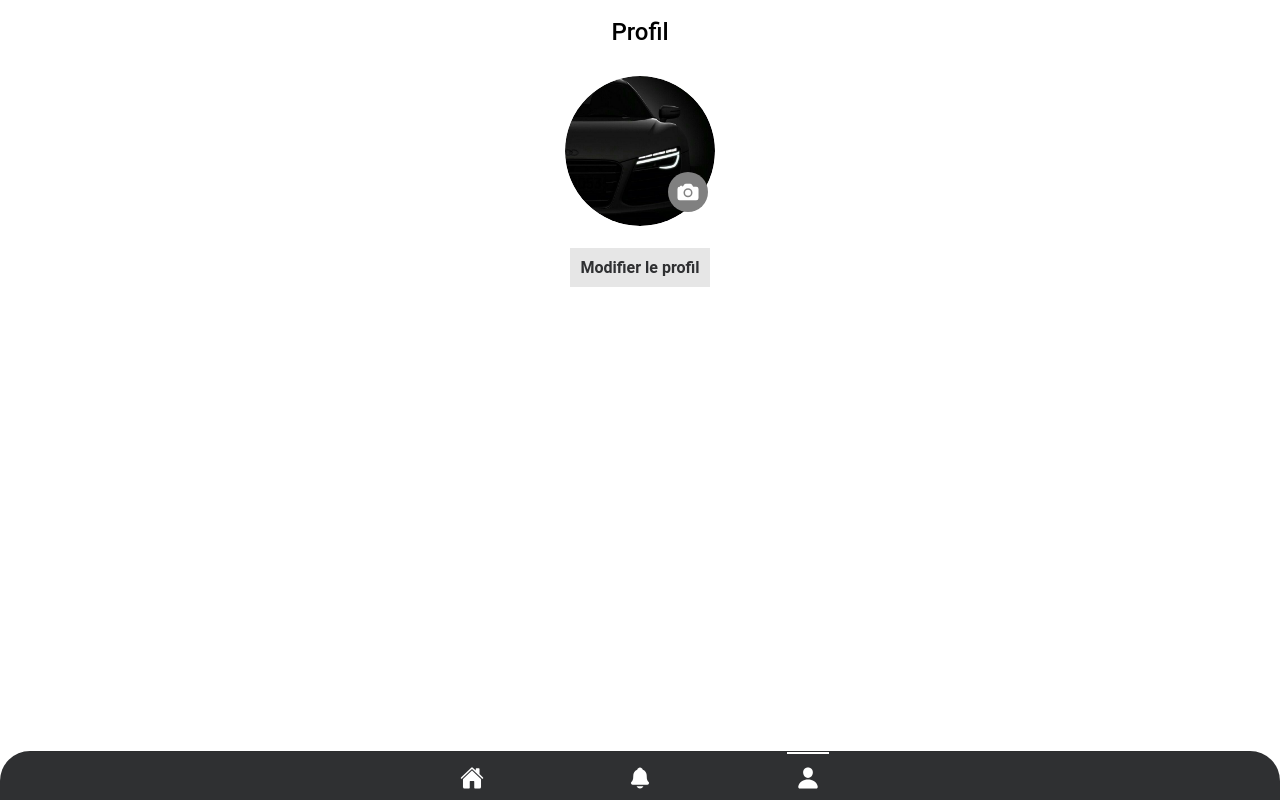
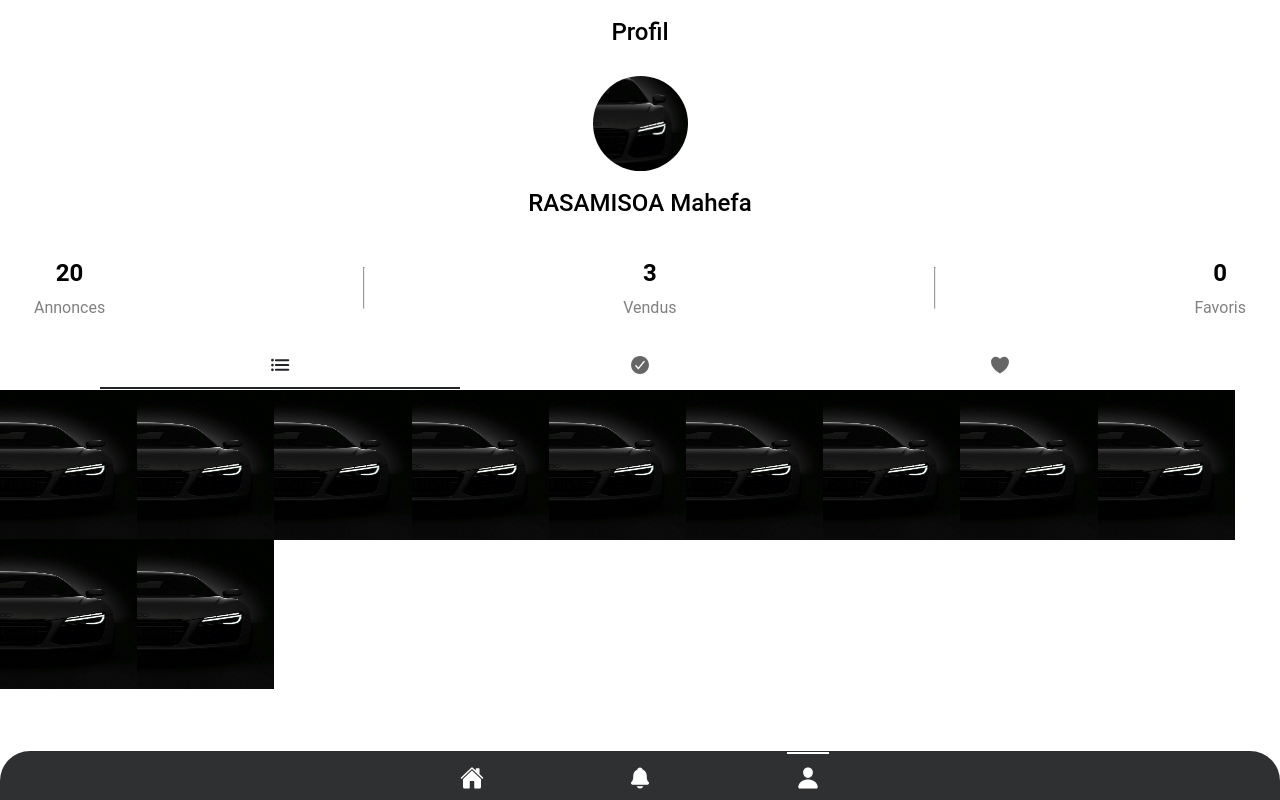
Before and after one commit to Rsm-mah/PROJET_FINAL_S5_MOBILE, a React (Vite) app: page /profil in a window 1280 px wide. Built offline with nearby package versions, Linux system fonts and the light colour scheme.

Commit message:
update css
modification css ListAnnonce,Notification,Profil

```diff
--- a/src/components/Select/SelectP.css
+++ b/src/components/Select/SelectP.css
@@ -44,5 +44,5 @@
     height: 0;
 }
 .box_option_select.close {
-    height: 150px;
+    height: 95px;
 }
--- a/src/pages/Annonce/ListAnnonce.tsx
+++ b/src/pages/Annonce/ListAnnonce.tsx
@@ -1,8 +1,7 @@
-import React, { useState} from 'react';
 import { IonCard, IonCardHeader, IonCardTitle, IonCardSubtitle, IonCardContent,IonIcon } from '@ionic/react';
 import { Link } from 'react-router-dom';
 import './Annonce.css';
-import { ellipsisVertical,informationCircle } from 'ionicons/icons';
+import { informationCircle } from 'ionicons/icons';
 import Sary from '../../assets/img/test3.jfif';
 
   const ListAnnonce = () => {
--- a/src/pages/Notification/Notification.css
+++ b/src/pages/Notification/Notification.css
@@ -46,8 +46,7 @@ ion-content .ion-content-body-notif {
         padding-left: 10px;
         img {
             border-radius: 50%;
-            width: 70px;
-            height: 70px;
+            width: 80px;
             object-fit: cover;
         }
     }
--- a/src/pages/Notification/Notification.tsx
+++ b/src/pages/Notification/Notification.tsx
@@ -1,7 +1,7 @@
 import React, { useState} from 'react';
 import {
     IonPage,
-    IonIcon,
+    IonAvatar,
     IonContent
 } from '@ionic/react';
 import './Notification.css';
@@ -23,7 +23,9 @@ import Sary from '../../assets/img/test3.jfif';
                 <div className='listNotification'>
                   <div className="notification">
                     <div className="sender-picture">
-                      <img src={Sary} alt="" />
+                      <IonAvatar>
+                          <img alt="Silhouette of a person's head" src={Sary} />
+                      </IonAvatar>
                     </div>
                     <div className="message">
                       <p><span className='name'>RASAMISOA Mahefa</span> vous a envoyé un nouveau message</p>
@@ -32,7 +34,9 @@ import Sary from '../../assets/img/test3.jfif';
                   </div>
                   <div className="notification">
                     <div className="sender-picture">
-                      <img src={Sary} alt="" />
+                      <IonAvatar>
+                        <img alt="Silhouette of a person's head" src={Sary} />
+                      </IonAvatar>
                     </div>
                     <div className="message">
                       <p><span className='name'>RASAMISOA Mahefa</span> vous a envoyé un nouveau message</p>
@@ -41,7 +45,9 @@ import Sary from '../../assets/img/test3.jfif';
                   </div>
                   <div className="notification">
                     <div className="sender-picture">
-                      <img src={Sary} alt="" />
+                    <IonAvatar>
+                        <img alt="Silhouette of a person's head" src={Sary} />
+                      </IonAvatar>
                     </div>
                     <div className="message">
                       <p><span className='name'>RASAMISOA Mahefa</span> vous a envoyé un nouveau message</p>
@@ -50,7 +56,9 @@ import Sary from '../../assets/img/test3.jfif';
                   </div>
                   <div className="notification">
                     <div className="sender-picture">
-                      <img src={Sary} alt="" />
+                    <IonAvatar>
+                        <img alt="Silhouette of a person's head" src={Sary} />
+                      </IonAvatar>
                     </div>
                     <div className="message">
                       <p><span className='name'>RASAMISOA Mahefa</span> vous a envoyé un nouveau message</p>
@@ -59,7 +67,9 @@ import Sary from '../../assets/img/test3.jfif';
                   </div>
                   <div className="notification">
                     <div className="sender-picture">
-                      <img src={Sary} alt="" />
+                    <IonAvatar>
+                        <img alt="Silhouette of a person's head" src={Sary} />
+                      </IonAvatar>
                     </div>
                     <div className="message">
                       <p><span className='name'>RASAMISOA Mahefa</span> vous a envoyé un nouveau message</p>
@@ -68,7 +78,9 @@ import Sary from '../../assets/img/test3.jfif';
                   </div>
                   <div className="notification">
                     <div className="sender-picture">
-                      <img src={Sary} alt="" />
+                      <IonAvatar>
+                        <img alt="Silhouette of a person's head" src={Sary} />
+                      </IonAvatar>
                     </div>
                     <div className="message">
                       <p><span className='name'>RASAMISOA Mahefa</span> vous a envoyé un nouveau message</p>
@@ -77,7 +89,9 @@ import Sary from '../../assets/img/test3.jfif';
                   </div>
                   <div className="notification">
                     <div className="sender-picture">
-                      <img src={Sary} alt="" />
+                      <IonAvatar>
+                        <img alt="Silhouette of a person's head" src={Sary} />
+                      </IonAvatar>
                     </div>
                     <div className="message">
                       <p><span className='name'>RASAMISOA Mahefa</span> vous a envoyé un nouveau message</p>
@@ -86,7 +100,9 @@ import Sary from '../../assets/img/test3.jfif';
                   </div>
                   <div className="notification">
                     <div className="sender-picture">
-                      <img src={Sary} alt="" />
+                      <IonAvatar>
+                        <img alt="Silhouette of a person's head" src={Sary} />
+                      </IonAvatar>
                     </div>
                     <div className="message">
                       <p><span className='name'>RASAMISOA Mahefa</span> vous a envoyé un nouveau message</p>
@@ -95,7 +111,9 @@ import Sary from '../../assets/img/test3.jfif';
                   </div>
                   <div className="notification">
                     <div className="sender-picture">
-                      <img src={Sary} alt="" />
+                      <IonAvatar>
+                        <img alt="Silhouette of a person's head" src={Sary} />
+                      </IonAvatar>
                     </div>
                     <div className="message">
                       <p><span className='name'>RASAMISOA Mahefa</span> vous a envoyé un nouveau message</p>
@@ -104,7 +122,9 @@ import Sary from '../../assets/img/test3.jfif';
                   </div>
                   <div className="notification">
                     <div className="sender-picture">
-                      <img src={Sary} alt="" />
+                      <IonAvatar>
+                        <img alt="Silhouette of a person's head" src={Sary} />
+                      </IonAvatar>
                     </div>
                     <div className="message">
                       <p><span className='name'>RASAMISOA Mahefa</span> vous a envoyé un nouveau message</p>
--- a/src/pages/Profil/Profil.css
+++ b/src/pages/Profil/Profil.css
@@ -14,38 +14,69 @@ ion-content .ion-content-body-profil {
 
 .ion-content-body-profil .profil {
     margin-top: 2cm;
-    display: flex;
-    justify-content: center;
 
     .profil-picture {
-        position: relative;
-        width: 150px;
-        height: 150px;
-        overflow: hidden;
-        border-radius: 50%;
+        display: flex;
+        justify-content: center;
 
-        img {
-            width: 100%;
-            height: 100%;
-            object-fit: cover;
-            border-radius: 50%;
+        ion-avatar {
+            width: 95px;
+            height: 95px;
         }
-    }
-
-    .camera-icon {
-        display: flex;
-        position: absolute;
-        background-color: gray;
-        color: #fff;
-        margin-left: 12vh;
-        margin-top: 12vh;
-        padding: 8px;
-        border-radius: 50%;
-        font-size: 24px;
     }
 }
 
-.ion-content-body-profil .modif-button {
+.ion-content-body-profil .stats {
+    display: flex;
+    align-items: end;
+    margin-left: 34px;
+    margin-right: 34px;
+    margin-top: 3vh;
+
+    hr {
+        height: 40px;
+        border-width: 1px;
+    }
+
+    .stats-annonce {
+        h2 {
+            font-weight: bold;
+        }
+        p {
+            margin: 0;
+            color: gray;
+        }
+    }
+}
+
+.ion-content-body-profil .swiper {
+    margin-top: 3vh;
+
+    ion-icon {
+        font-size: 22px;
+    }
+}
+
+.ion-content-body-profil .listAnnonce {
+    margin-top: 1px;
+    margin-bottom: 65px;
+    display: flex;
+    flex-wrap: wrap;
+
+    .annonce {
+        width: 3.63cm;
+        height: 149px;
+        img {
+            width: 138px;
+            height: 150px;
+        }
+    }
+}
+
+
+
+
+/* .ion-content-body-profil .modif-button {
     margin-top: 4vh;
     a {
         text-decoration: none;
@@ -54,4 +85,4 @@ ion-content .ion-content-body-profil {
         font-weight: bold;
         padding: 10px;
     }
-}
+} */
--- a/src/pages/Profil/Profil.tsx
+++ b/src/pages/Profil/Profil.tsx
@@ -2,15 +2,26 @@ import React, { useState } from 'react';
 import {
     IonPage,
     IonIcon,
+    IonSegment,
+    IonSegmentButton,
+    IonAvatar,
     IonContent
 } from '@ionic/react';
 import './Profil.css';
 import { Link } from 'react-router-dom';
-import { camera } from 'ionicons/icons';
+import { list,checkmarkCircle,heart } from 'ionicons/icons';
+import { Swiper, SwiperSlide } from 'swiper/react';
+import 'swiper/css';
 import Navigation from '../../components/Navigation/Navigation';
 import Sary from '../../assets/img/test3.jfif';
 
   const Profil = () => {
+    const [selectedIcon, setSelectedIcon] = useState('');
+
+    const handleIconClick = (iconName : string) => {
+        console.log("eto");
+        setSelectedIcon(iconName);
+    };
 
     return (
       <IonPage>
@@ -24,17 +35,84 @@ import Sary from '../../assets/img/test3.jfif';
 
                 <div className="profil">
                     <div className="profil-picture">
-                        <img src={Sary} alt="" />
+                        <IonAvatar>
+                            <img alt="Silhouette of a person's head" src={Sary} />
+                        </IonAvatar>
                     </div>
-                    <div className="camera-icon">
+                    <div className='profil-name'>
+                        <h2>RASAMISOA Mahefa</h2>
+                    </div>
+                    {/* <div className="camera-icon">
                         <IonIcon icon={camera}></IonIcon>
+                    </div> */}
+                </div>
+
+                <div className="stats">
+                    <div className="stats-annonce">
+                        <h2>20</h2>
+                        <p>Annonces</p>
+                    </div>
+                    <hr />
+                    <div className="stats-annonce">
+                        <h2>3</h2>
+                        <p>Vendus</p>
+                    </div>
+                    <hr />
+                    <div className="stats-annonce">
+                        <h2>0</h2>
+                        <p>Favoris</p>
                     </div>
                 </div>
 
-                <div className="modif-button">
-                    <Link to="">Modifier le profil</Link>
+                <div className="swiper">
+                <IonSegment color="dark" value="dark">
+                    <IonSegmentButton value="dark">
+                        <IonIcon icon={list}></IonIcon>
+                    </IonSegmentButton>
+                    <IonSegmentButton value="checkmarkCircle">
+                        <IonIcon icon={checkmarkCircle}></IonIcon>
+                    </IonSegmentButton>
+                    <IonSegmentButton value="heart">
+                        <IonIcon icon={heart}></IonIcon>
+                    </IonSegmentButton>
+                </IonSegment>
                 </div>
 
+                <div className="listAnnonce">
+                    <div className="annonce">
+                        <img src={Sary} alt="" />
+                    </div>
+                    <div className="annonce">
+                        <img src={Sary} alt="" />
+                    </div>
+                    <div className="annonce">
+                        <img src={Sary} alt="" />
+                    </div>
+                    <div className="annonce">
+                        <img src={Sary} alt="" />
+                    </div>
+                    <div className="annonce">
+                        <img src={Sary} alt="" />
+                    </div>
+                    <div className="annonce">
+                        <img src={Sary} alt="" />
+                    </div>
+                    <div className="annonce">
+                        <img src={Sary} alt="" />
+                    </div>
+                    <div className="annonce">
+                        <img src={Sary} alt="" />
+                    </div>
+                    <div className="annonce">
+                        <img src={Sary} alt="" />
+                    </div>
+                    <div className="annonce">
+                        <img src={Sary} alt="" />
+                    </div>
+                    <div className="annonce">
+                        <img src={Sary} alt="" />
+                    </div>
+                </div>
 
                 <Navigation/>
             </section>
```
